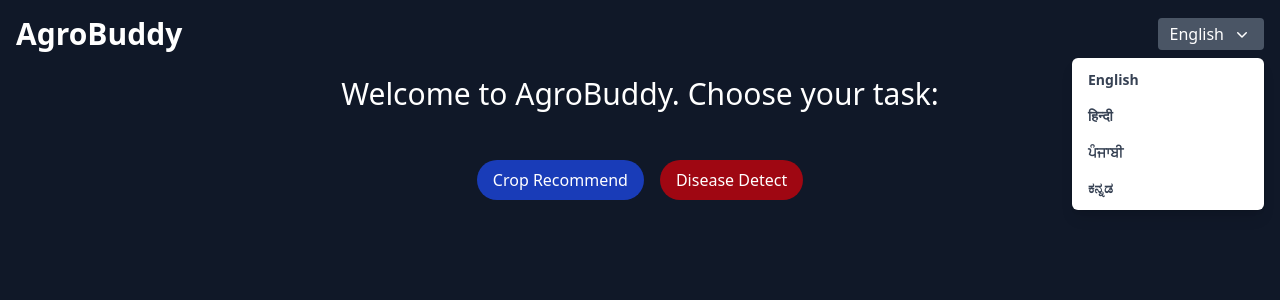
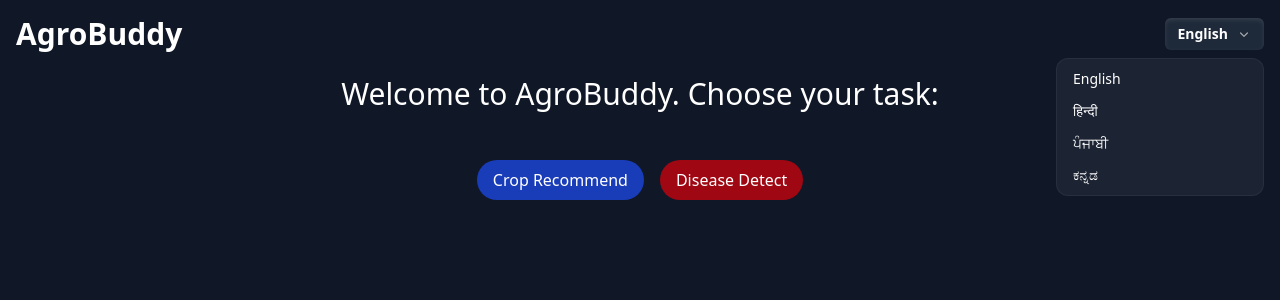
Before and after one commit to Siddhantv1/AgroBuddy, a React (Vite) app in the folder Agrobuddy-frontend/: page / in a window 1280 px wide. Both pictures are taken after a click on the button "English". Shown: the top 300 px of the page. Built offline with nearby package versions, Linux system fonts and the light colour scheme.

Commit message:
fix: UI for lang menu

```diff
--- a/Agrobuddy-frontend/src/App.jsx
+++ b/Agrobuddy-frontend/src/App.jsx
@@ -14,22 +14,16 @@ function App() {
       <header className="flex justify-between items-center mb-6">
         <h1 className="text-3xl font-bold">AgroBuddy</h1>
         <Menu as="div" className="relative inline-block text-left">
-  <div>
-    <MenuButton className="bg-gray-600 px-3 py-1 rounded flex items-center gap-2">
+          <MenuButton className="inline-flex items-center gap-2 rounded-md bg-gray-800 px-3 py-1.5 text-sm font-semibold text-white shadow-inner shadow-white/10 focus:outline-none hover:bg-gray-700">
             {selectedLanguage}
-      <ChevronDownIcon aria-hidden="true" className="size-5 text-white" />
+            <ChevronDownIcon className="size-4 fill-white/60" />
           </MenuButton>
-  </div>
 
-  <MenuItems
-    transition
-    className="absolute right-0 z-10 mt-2 w-48 origin-top-right rounded-md bg-white shadow-lg ring-1 ring-black/5 focus:outline-none"
-  >
-    <div className="py-1">
+          <MenuItems className="absolute right-0 z-10 mt-2 w-52 origin-top-right rounded-xl border border-white/5 bg-white/5 p-1 text-sm text-white transition duration-100 ease-out scale-100 opacity-100 focus:outline-none">
             <MenuItem>
               <button
                 onClick={() => setSelectedLanguage('English')}
-          className="block px-4 py-2 text-sm font-bold text-gray-700 hover:bg-gray-100 hover:text-gray-900"
+                className="group flex w-full items-center gap-2 rounded-lg px-3 py-1.5 hover:bg-white/10"
               >
                 English
               </button>
@@ -37,7 +31,7 @@ function App() {
             <MenuItem>
               <button
                 onClick={() => setSelectedLanguage('हिन्दी')}
-          className="block px-4 py-2 text-sm font-bold text-gray-700 hover:bg-gray-100 hover:text-gray-900"
+                className="group flex w-full items-center gap-2 rounded-lg px-3 py-1.5 hover:bg-white/10"
               >
                 हिन्दी
               </button>
@@ -45,7 +39,7 @@ function App() {
             <MenuItem>
               <button
                 onClick={() => setSelectedLanguage('ਪੰਜਾਬੀ')}
-          className="block px-4 py-2 text-sm font-bold text-gray-700 hover:bg-gray-100 hover:text-gray-900"
+                className="group flex w-full items-center gap-2 rounded-lg px-3 py-1.5 hover:bg-white/10"
               >
                 ਪੰਜਾਬੀ
               </button>
@@ -53,12 +47,11 @@ function App() {
             <MenuItem>
               <button
                 onClick={() => setSelectedLanguage('ಕನ್ನಡ')}
-          className="block px-4 py-2 text-sm font-bold text-gray-700 hover:bg-gray-100 hover:text-gray-900"
+                className="group flex w-full items-center gap-2 rounded-lg px-3 py-1.5 hover:bg-white/10"
               >
                 ಕನ್ನಡ
               </button>
             </MenuItem>
-    </div>
           </MenuItems>
         </Menu>
       </header>
```
Lines whose indentation alone changed are shown as unchanged.
